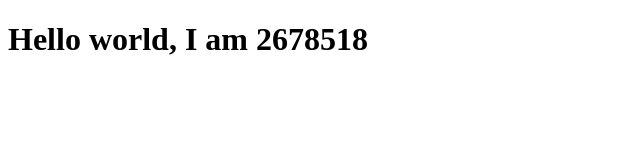
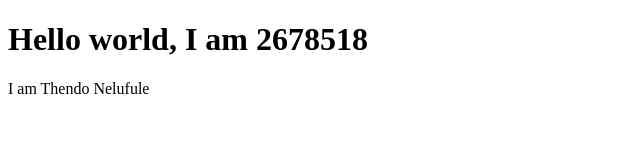
Before and after one commit to thendonelufule01/Software_design-, a plain HTML site: page index.html in a window 1280 px wide. Shown: the whole page, without its empty margins (0-640 px from the left). Drawn offline with Linux system fonts and the light colour scheme.

Commit message:
Added another branch

```diff
--- a/index.html
+++ b/index.html
@@ -7,5 +7,7 @@
 </head>
 <body>
     <h1>Hello world, I am 2678518</h1>
+    <p>I am Thendo Nelufule</p>
+
 </body>
 </html>
```
